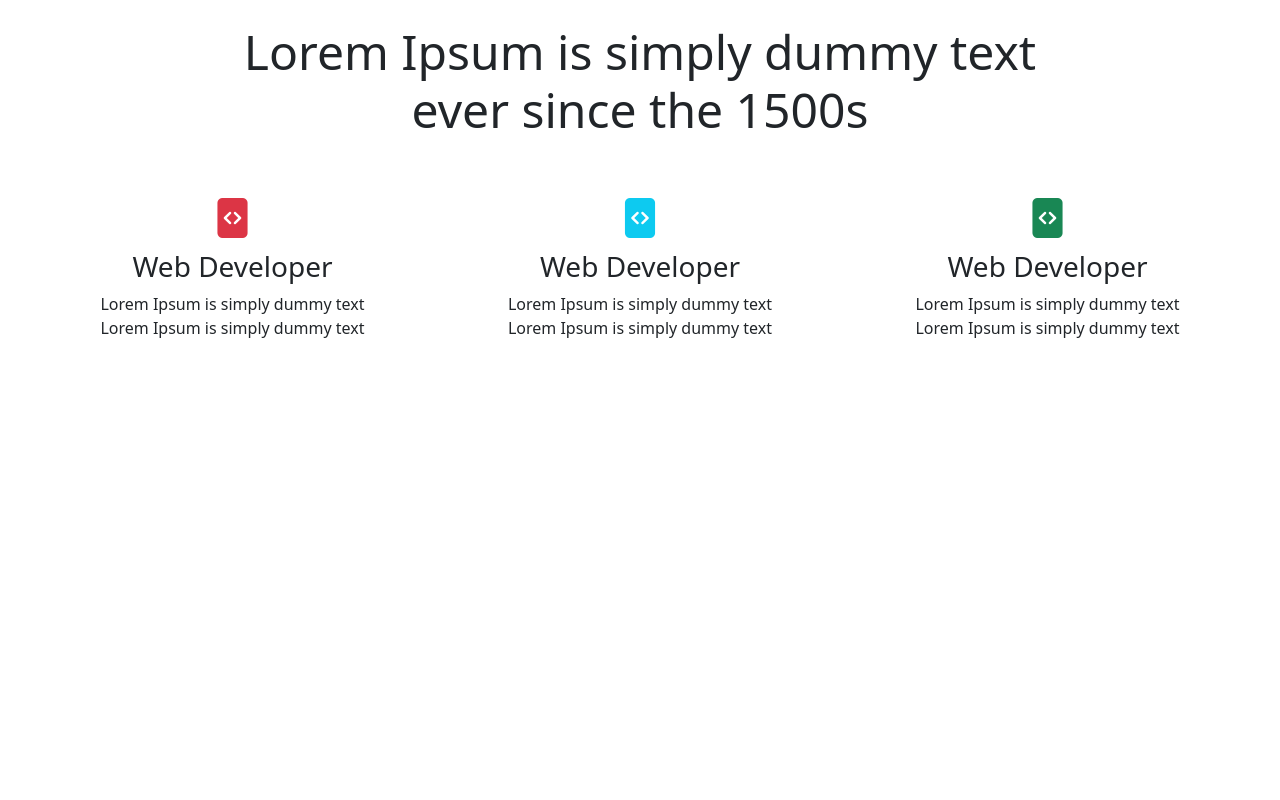
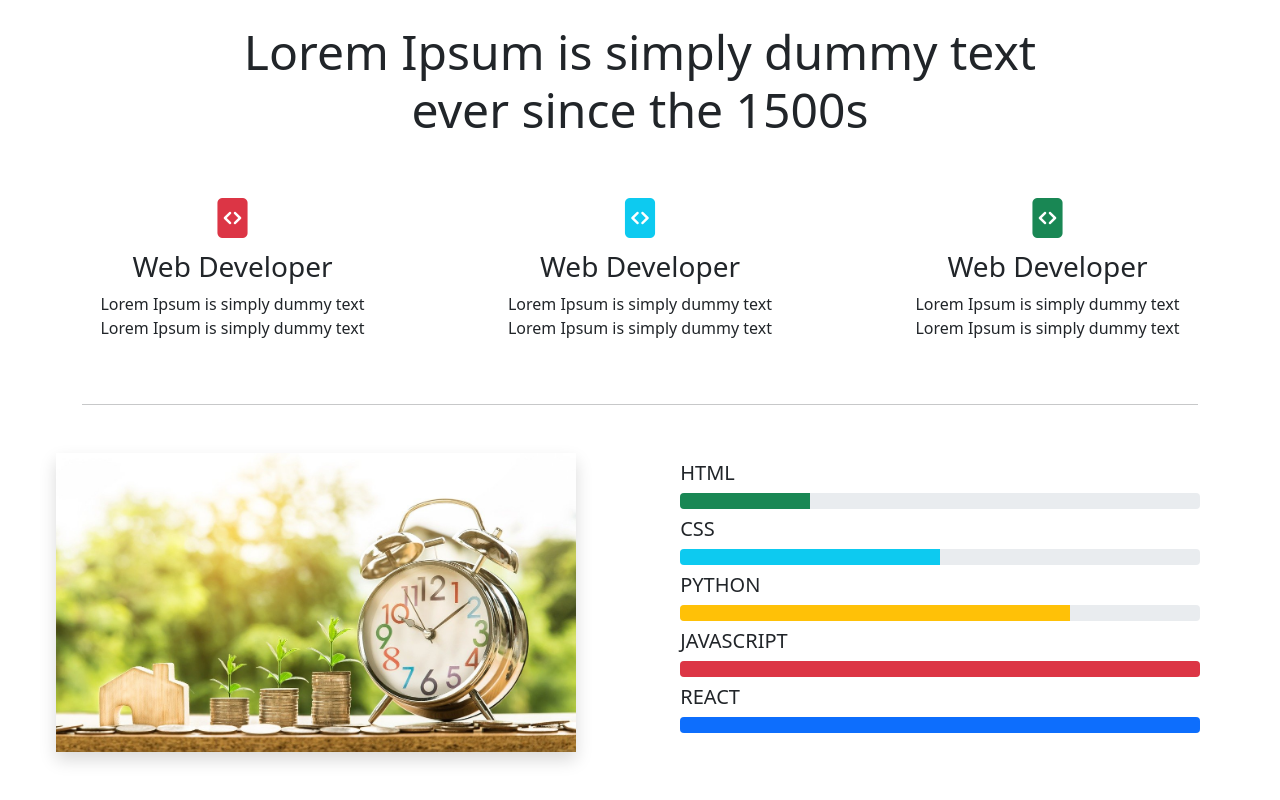
Before and after one commit to bacha-11/Learn-React-Bootstrap, a React (Create React App) app: page / in a window 1280 px wide. Shown: the part 593-1393 px from the top of the page. Before the commit the page ends 949 px from the top, so only its background shows below. Built offline with nearby package versions, Linux system fonts and the light colour scheme.

Commit message:
add skill section

```diff
--- /dev/null
+++ b/src/components/pages/Growth.js
@@ -0,0 +1,45 @@
+import growth from "../images/growth.jpg"
+
+
+function Growth() {
+    return (
+        <div className="container-fluit">
+            <div className="row justify-content-evenly mt-5 mb-5">
+
+                <div className="col-md-5">
+                    <img src={growth} className="d-block w-100 img-fluid shadow" alt="..." />
+                </div>
+
+                <div className="col-md-5 align-items-center mx-4">
+
+                    <h5 className="mt-2">HTML</h5>
+                    <div className="progress">
+                        <div className="progress-bar bg-success" role="progressbar" style={{width: "25%"}} aria-valuenow="25" aria-valuemin="0" aria-valuemax="100"></div>
+                    </div>
+
+                    <h5 className="mt-2">CSS</h5>
+                    <div className="progress">
+                        <div className="progress-bar bg-info" role="progressbar" style={{width: "50%"}} aria-valuenow="50" aria-valuemin="0" aria-valuemax="100"></div>
+                    </div>
+
+                    <h5 className="mt-2">PYTHON</h5>
+                    <div className="progress">
+                        <div className="progress-bar bg-warning" role="progressbar" style={{width: "75%"}} aria-valuenow="75" aria-valuemin="0" aria-valuemax="100"></div>
+                    </div>
+
+                    <h5 className="mt-2">JAVASCRIPT</h5>
+                    <div className="progress">
+                        <div className="progress-bar bg-danger" role="progressbar" style={{width: "100%"}} aria-valuenow="100" aria-valuemin="0" aria-valuemax="100"></div>
+                    </div>
+
+                    <h5 className="mt-2">REACT</h5>
+                    <div className="progress">
+                        <div className="progress-bar bg-primary" role="progressbar" style={{width: "100%"}} aria-valuenow="100" aria-valuemin="0" aria-valuemax="100"></div>
+                    </div>
+                </div>
+            </div>
+        </div>
+    )
+}
+
+export default Growth;
--- a/src/components/pages/HomePage.js
+++ b/src/components/pages/HomePage.js
@@ -1,4 +1,5 @@
 
+import Growth from "./Growth";
 import NavBar from "./NavBar";
 import Service from "./Service";
 import Slider from "./Slider";
@@ -13,7 +14,12 @@ function HomePage() {
 
             <Service />
 
+            <div className="container">
+                <hr/>
+            </div>
 
+
+            <Growth />
 
 
         </div>
--- a/src/components/pages/Service.js
+++ b/src/components/pages/Service.js
@@ -10,7 +10,7 @@ function Service() {
                 </div>
             </div>
 
-            <div className="row justify-content-evenly ">
+            <div className="row justify-content-evenly mb-5">
                 <div className="col-md-3 text-center mt-5">
                     <h1 className="text-danger"><i className="bi bi-file-code-fill"></i></h1>
                     <h3>Web Developer</h3>
--- a/src/components/pages/Slider.js
+++ b/src/components/pages/Slider.js
@@ -12,14 +12,14 @@ function Slider(){
                 </div>
                 <div className="carousel-inner">
                     <div className="carousel-item active">
-                        <img src={slide1} className="d-block w-100 img-fluid" alt="..." />
+                        <img src={slide2} className="d-block w-100 img-fluid" alt="..." />
                         <div className ="carousel-caption d-none d-md-block">
                         <h5>First slide label</h5>
                         <p>Some representative placeholder content for the first slide.</p>
                         </div>
                     </div>
                     <div className="carousel-item">
-                        <img src={slide2} className="d-block w-100 img-fluid" alt="..." />
+                        <img src={slide1} className="d-block w-100 img-fluid" alt="..." />
                         <div className ="carousel-caption d-none d-md-block">
                         <h5>Second slide label</h5>
                         <p>Some representative placeholder content for the second slide.</p>
```
Also changed, not shown: src/components/images/growth.jpg (added).
